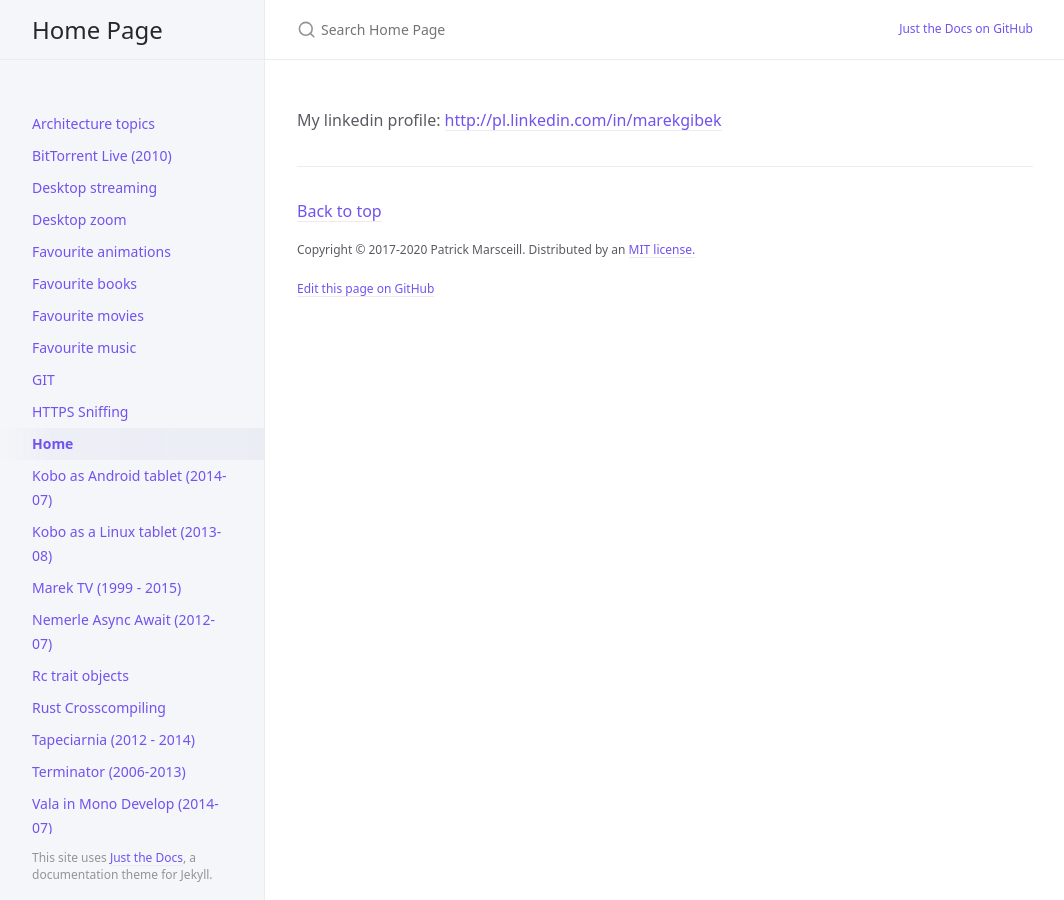
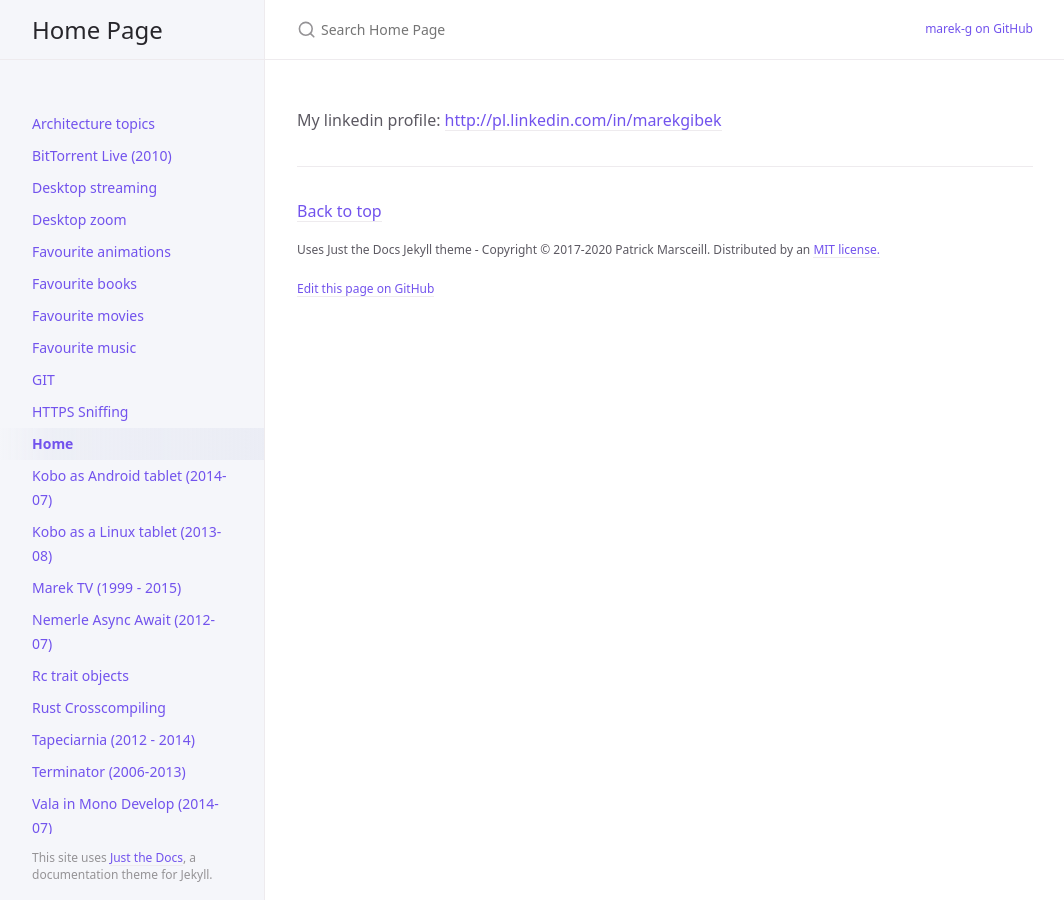
Before and after one commit to marek-g/marek-g.github.io, a Jekyll site: the page built from index.md, in a window 1280 px wide. Shown: the whole page, without its empty margins (107-1171 px from the left). Built offline with Jekyll 4.4.1, drawn with Linux system fonts in a browser that asks for light colours; part of the change alters nothing that is shown.

Commit message:
Just the Docs configuration

```diff
--- a/_config.yml
+++ b/_config.yml
@@ -15,8 +15,8 @@
 # in the templates via {{ site.myvariable }}.
 title: Home Page
 description: Marek Gibek's home page
-baseurl: "/just-the-docs" # the subpath of your site, e.g. /blog
-url: "https://pmarsceill.github.io" # the base hostname & protocol for your site, e.g. http://example.com
+baseurl: "/" # the subpath of your site, e.g. /blog
+url: "https://marek-g.github.io" # the base hostname & protocol for your site, e.g. http://example.com
 
 permalink: pretty
 exclude: ["node_modules/", "*.gemspec", "*.gem", "Gemfile", "Gemfile.lock", "package.json", "package-lock.json",  "script/", "LICENSE.txt", "lib/", "bin/", "README.md", "Rakefile"
@@ -64,8 +64,8 @@ heading_anchors: true
 
 # Aux links for the upper right navigation
 aux_links:
-  "Just the Docs on GitHub":
-    - "//github.com/pmarsceill/just-the-docs"
+  "marek-g on GitHub":
+    - "//github.com/marek-g"
 
 # Makes Aux links open in a new tab. Default is false
 aux_links_new_tab: false
@@ -81,7 +81,7 @@ nav_sort: case_sensitive # Capital letters sorted before lowercase
 back_to_top: true
 back_to_top_text: "Back to top"
 
-footer_content: "Copyright &copy; 2017-2020 Patrick Marsceill. Distributed by an <a href=\"https://github.com/pmarsceill/just-the-docs/tree/master/LICENSE.txt\">MIT license.</a>"
+footer_content: "Uses Just the Docs Jekyll theme - Copyright &copy; 2017-2020 Patrick Marsceill. Distributed by an <a href=\"https://github.com/pmarsceill/just-the-docs/tree/master/LICENSE.txt\">MIT license.</a>"
 
 # Footer last edited timestamp
 last_edit_timestamp: true # show or hide edit time - page must have `last_modified_date` defined in the frontmatter
@@ -92,7 +92,7 @@ last_edit_time_format: "%b %e %Y at %I:%M %p" # uses ruby's time format: https:/
 # Footer "Edit this page on GitHub" link text
 gh_edit_link: true # show or hide edit this page link
 gh_edit_link_text: "Edit this page on GitHub"
-gh_edit_repository: "https://github.com/pmarsceill/just-the-docs" # the github URL for your repo
+gh_edit_repository: "https://github.com/marek-g/marek-g.github.io" # the github URL for your repo
 gh_edit_branch: "master" # the branch that your docs is served from
 # gh_edit_source: docs # the source that your files originate from
 gh_edit_view_mode: "tree" # "tree" or "edit" if you want the user to jump into the editor immediately
@@ -102,8 +102,8 @@ color_scheme: nil
 
 # Google Analytics Tracking (optional)
 # e.g, UA-1234567-89
-ga_tracking: UA-2709176-10
-ga_tracking_anonymize_ip: true # Use GDPR compliant Google Analytics settings (true/nil by default)
+#ga_tracking: UA-2709176-10
+#ga_tracking_anonymize_ip: true # Use GDPR compliant Google Analytics settings (true/nil by default)
 
 plugins:
   - jekyll-seo-tag
```
